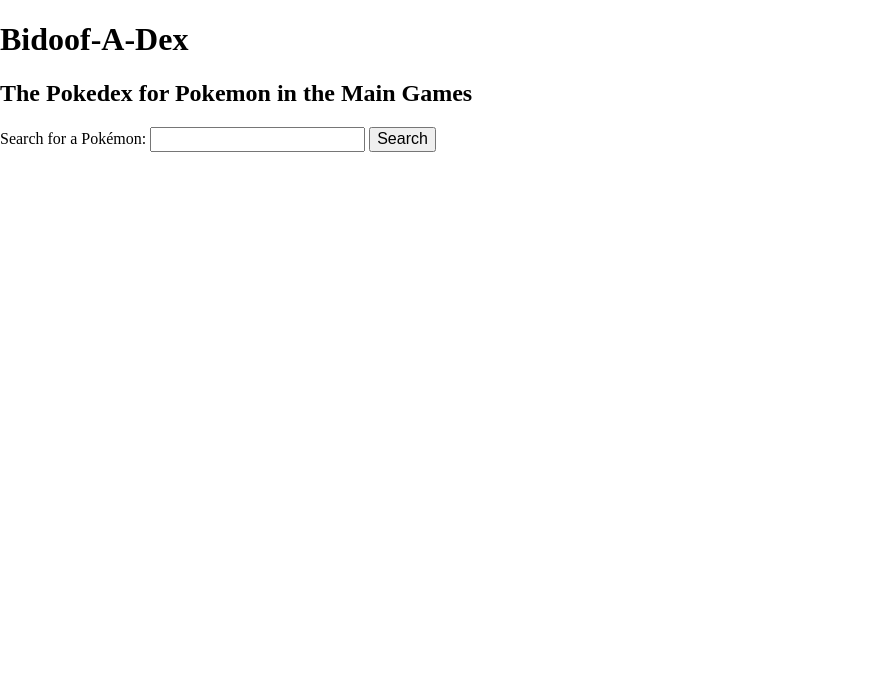
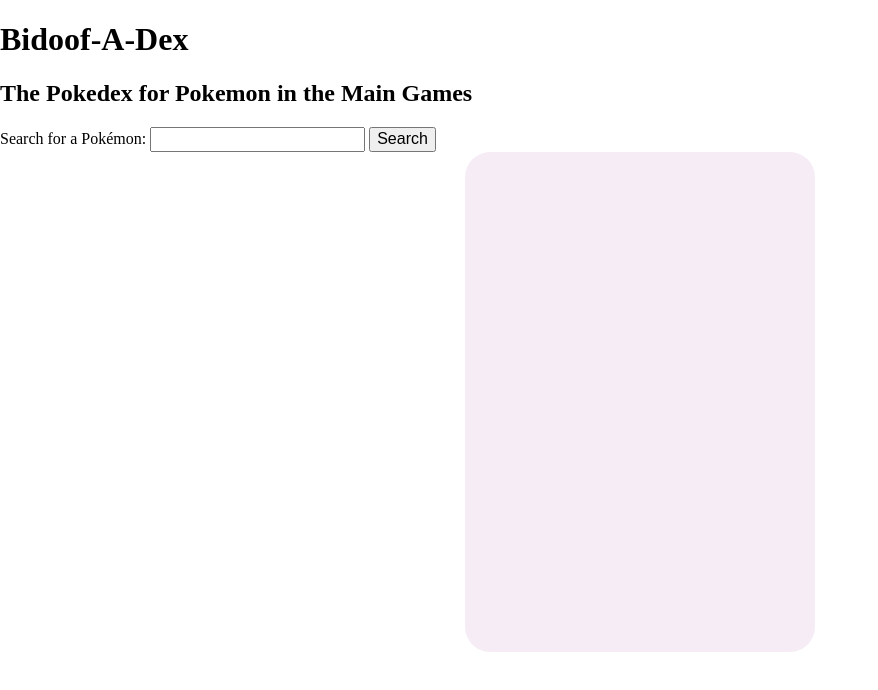
Before and after one commit to GregCrutchlow/Pokemon-App, a plain HTML site: page index.html in a window 1280 px wide. Shown: the whole page, without its empty margins (0-878 px from the left). Drawn offline with Linux system fonts and the light colour scheme.

Commit message:
added some styling, not final

```diff
--- a/app/app.js
+++ b/app/app.js
@@ -15,7 +15,6 @@
 // Info for evolution chain
 async function searchPokemonTwo(searchTerm) {
     const apiGame = `https://pokeapi.co/api/v2/pokemon-species/${searchTerm}`;
-
     try {
 			const response = await fetch(apiGame);
 			const dataTwo = await response.json();
--- a/styles/scss/components/_container.scss
+++ b/styles/scss/components/_container.scss
@@ -3,10 +3,16 @@
 #search-results {
     display: flex;
     flex-direction: column;
+    align-items: center;
+    justify-content: center;
+    margin: 0 auto;
     height: 500px;
     width: 350px;
+    background: rgba(#880088, 0.075);
+    border-radius: 25px;
+    z-index: 5;
     .pokemon-img {
         width: 100%;
-        height: 200px;
+        z-index: 1;
     }
 }
```
Also changed, not shown: styles/style.css.
